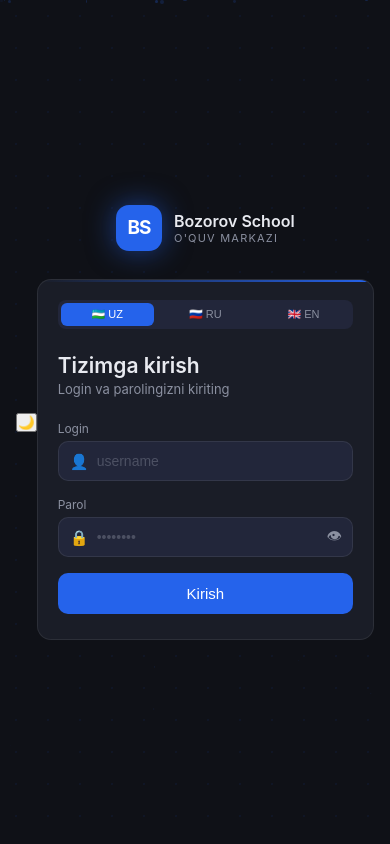
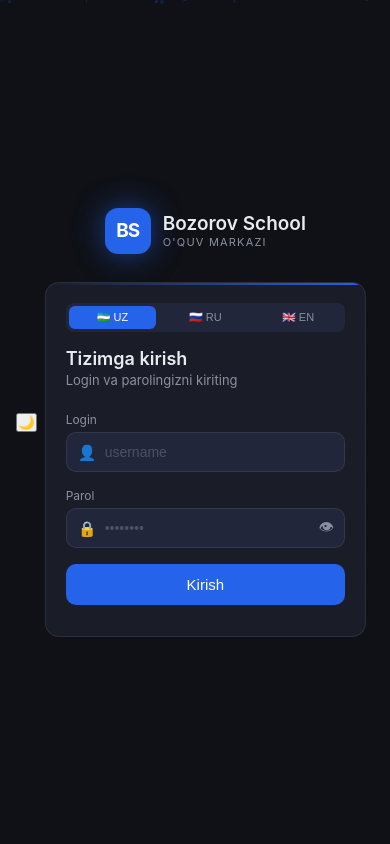
Before and after one commit to ulugbekallamurodov009-eng/bozorov-school, a plain HTML site: page login.html in a window 390 px wide. Drawn offline with Linux system fonts and the light colour scheme.

Commit message:
add vercel config

```diff
--- a/login.html
+++ b/login.html
@@ -203,10 +203,13 @@
 body.light{--bg:#f0f2f7;--bg2:#ffffff;--bg3:#e8eaf0;--text:#111827;--text2:#6b7280;--border:rgba(0,0,0,.10);}body{transition:background .3s,color .3s;}
 .login-theme{position:fixed;top:1rem;right:1rem;z-index:20;width:36px;height:36px;background:var(--bg2);border:1px solid var(--border);border-radius:10px;cursor:pointer;font-size:17px;display:flex;align-items:center;justify-content:center;}
 
-  @media(max-width:390px){
-    .card{padding:1.25rem;border-radius:14px;}
-    .logo-name{font-size:16px;}
-  }
+@media(max-width:480px){
+  .container{max-width:100%;padding:0 .5rem;}
+  .card{padding:1.25rem!important;border-radius:14px!important;}
+  .card-title{font-size:18px!important;}
+  .lang-row{margin-bottom:1rem!important;}
+  .submit-wrap{height:52px!important;}
+}
 </style>
 </head>
 <body>
@@ -347,7 +350,7 @@ function resetBtn() {
 }
 
 // ===== BACKEND KONFIGURATSIYA =====
-const API_BASE = 'http://localhost:8000'; // Backend URL sini shu yerda o'zgartiring
+const API_BASE = 'https://bozorov-school.onrender.com'; // Backend URL sini shu yerda o'zgartiring
 
 // Role bo'yicha dashboard sahifalariga yo'naltirish
 const ROLE_PAGES = {
```
Also changed, not shown: vercel.json (added).
